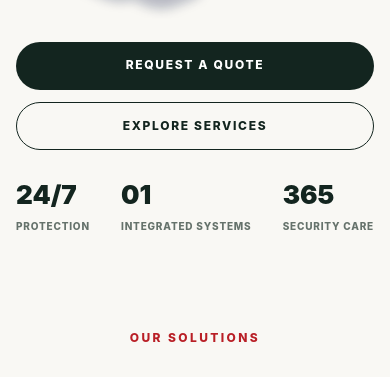
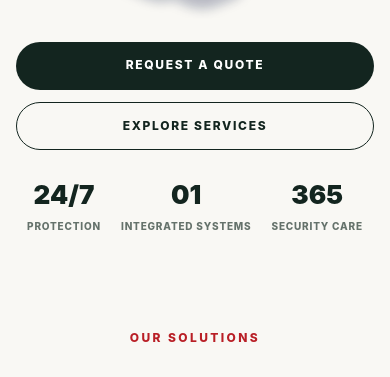
Before and after one commit to amxxnkxrim/access-surveilance, a plain HTML site: page index.html in a window 390 px wide. Shown: the part 414-791 px from the top of the page. Drawn offline with Linux system fonts and the light colour scheme.

Commit message:
Update style.css

```diff
--- a/css/style.css
+++ b/css/style.css
@@ -1607,9 +1607,14 @@ a {
     overflow-wrap: anywhere;
   }
 
+  .hero-copy {
+    text-align: center;
+  }
+
   .hero-copy::before {
     inset: 120px 0 auto -16px;
     height: 220px;
+    background-position: center center;
   }
 
   .hero-actions {
@@ -1628,7 +1633,7 @@ a {
 
   .hero-proof {
     gap: 20px;
-    justify-content: space-between;
+    justify-content: center;
     margin: 32px 0 0;
   }
 
```
